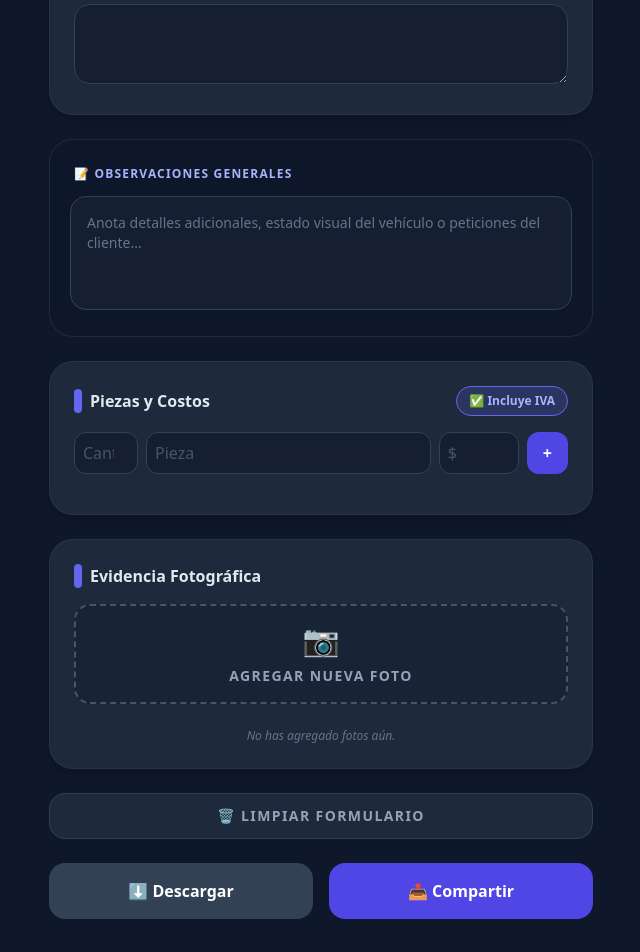
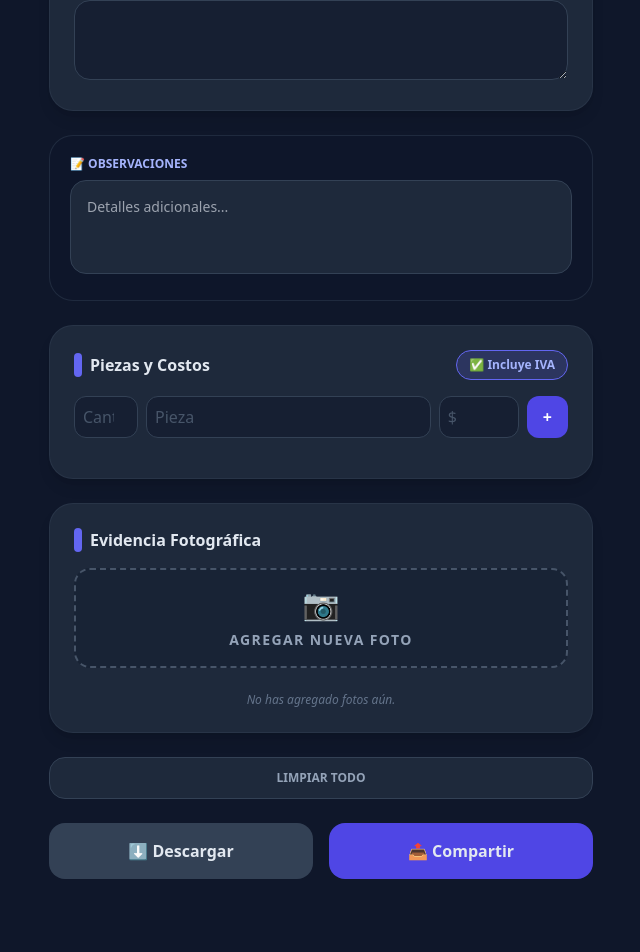
Before and after one commit to EVILI3UNNYS/Taller-Mecanico, a React (Vite) app: page / in a window 1280 px wide. Shown: the part 627-1579 px from the top of the page, without its empty margins (319-959 px from the left). Built offline with nearby package versions, Linux system fonts and the light colour scheme; the HTML template or start-up script is replaced by a standard one.

Commit message:
Update: VIN limit a 20 y corrección de build nativo

```diff
--- a/electron/preload.js
+++ b/electron/preload.js
@@ -1,5 +1,6 @@
 const { contextBridge, ipcRenderer } = require('electron');
 
 contextBridge.exposeInMainWorld('electronAPI', {
-  leerPdfAuto: (filePath) => ipcRenderer.invoke('leer-pdf-auto', filePath)
+  leerPdfAuto: (filePath) => ipcRenderer.invoke('leer-pdf-auto', filePath),
+  savePdf: (base64Data, fileName) => ipcRenderer.invoke('save-pdf', base64Data, fileName)
 });
--- a/src/components/forms/VehicleForm.jsx
+++ b/src/components/forms/VehicleForm.jsx
@@ -15,7 +15,7 @@ const VehicleForm = ({ formData, setFormData }) => {
         <Input label="Kilometraje" value={formData.km} onChange={v => up('km', v)} />
         <Input label="Placa" required uppercase value={formData.placa} onChange={v => up('placa', v)} />
         {/* Límite de 8 caracteres aquí */}
-        <Input label="No. Serie" required uppercase maxLength={18} value={formData.noSerie} onChange={v => up('noSerie', v)} />
+        <Input label="No. Serie" required uppercase maxLength={20} value={formData.noSerie} onChange={v => up('noSerie', v)} />
       </div>
 
       <Input label="No. Económico (Opcional)" value={formData.noEconomico} onChange={v => up('noEconomico', v)} uppercase />
--- a/src/pages/NuevaEntrada.jsx
+++ b/src/pages/NuevaEntrada.jsx
@@ -4,8 +4,6 @@ import RefaccionesForm from '../components/forms/RefaccionesForm';
 import PhotoCapture from '../components/camera/PhotoCapture';
 import { useCamera } from '../hooks/useCamera';
 import { generarPDFReporte } from '../services/pdfGenerator';
-import { Filesystem, Directory } from '@capacitor/filesystem';
-import { Share } from '@capacitor/share';
 
 const NuevaEntrada = () => {
   const [formData, setFormData] = useState({
@@ -50,22 +48,43 @@ const NuevaEntrada = () => {
     setPhotos([]);
   };
 
-  const crearArchivoPDF = async () => {
-    const base64PDF = await generarPDFReporte(formData, photos);
-    const fecha = new Date().toISOString().split('T')[0];
-    const fileName = `Reporte_${formData.placa}_${fecha}.pdf`;
-    return { base64: base64PDF, fileName };
-  };
+  const handleAction = async (tipo) => {
+    if (!formData.placa || !formData.cliente) {
+      return alert("Por favor escribe al menos el nombre del Cliente y las Placas.");
+    }
 
-  const handleAction = async (tipo) => {
-    if (!formData.placa || !formData.noSerie || !formData.cliente || !formData.reporte) {
-      return alert("Completa los campos obligatorios *");
-    }
     setIsSaving(true);
     try {
-      const { base64, fileName } = await crearArchivoPDF();
+      const base64 = await generarPDFReporte(formData, photos);
+      const fileName = `Reporte_${formData.placa || 'Sin_Placa'}.pdf`;
 
-      // Write the PDF to the device's filesystem (Documents directory)
+      // --- LÓGICA PARA NAVEGADOR (PC) ---
+      if (!window.Capacitor && !window.electronAPI) {
+        const byteCharacters = atob(base64);
+        const byteNumbers = new Array(byteCharacters.length);
+        for (let i = 0; i < byteCharacters.length; i++) {
+          byteNumbers[i] = byteCharacters.charCodeAt(i);
+        }
+        const byteArray = new Uint8Array(byteNumbers);
+        const blob = new Blob([byteArray], { type: 'application/pdf' });
+
+        const url = URL.createObjectURL(blob);
+        const a = document.createElement('a');
+        a.href = url;
+        a.download = fileName;
+        document.body.appendChild(a);
+        a.click();
+        document.body.removeChild(a);
+        URL.revokeObjectURL(url);
+
+        if (tipo === 'share') alert("En PC usa 'Descargar' para compartir el archivo manualmente.");
+      }
+      // --- LÓGICA PARA ANDROID (CAPACITOR) ---
+      else if (window.Capacitor) {
+        // Importación dinámica para evitar errores si no está instalada la librería
+        const { Filesystem, Directory } = await import('@capacitor/filesystem');
+        const { Share } = await import('@capacitor/share');
+
         const result = await Filesystem.writeFile({
           path: fileName,
           data: base64,
@@ -73,77 +92,52 @@ const NuevaEntrada = () => {
         });
 
         if (tipo === 'share') {
-        // Use Capacitor Share plugin to share the file natively
-        await Share.share({
-          title: 'Reporte de Taller Educar',
-          files: [result.uri],  // Share the saved file's URI
-        });
+          await Share.share({ title: 'Reporte Educar', files: [result.uri] });
         } else {
-        // For "download", the file is saved to Documents. Notify the user.
-        alert(`Archivo descargado y guardado en: ${result.uri}`);
+          alert("Guardado en Documentos");
+        }
       }
     } catch (e) {
       console.error(e);
-      alert('Error al procesar el archivo: ' + e.message);
+      alert('Error: ' + e.message);
     }
     setIsSaving(false);
   };
 
   return (
-    <div className="min-h-screen pb-20 max-w-xl mx-auto px-4">
+    <div className="min-h-screen pb-20 max-w-xl mx-auto px-4 text-slate-200">
       <div className="py-8 text-center">
-        <h1 className="text-3xl font-bold text-slate-100 tracking-tight">Taller Educar</h1>
-        <p className="text-indigo-400/80 text-xs uppercase tracking-widest font-semibold mt-1">Registro de Unidad</p>
+        <h1 className="text-3xl font-bold text-slate-100">EDU-CAR</h1>
+        <p className="text-indigo-400 text-xs uppercase tracking-widest">Sistema de Reportes</p>
       </div>
 
       <div className="space-y-6">
-
         <VehicleForm formData={formData} setFormData={setFormData} />
 
-        {/* SECCIÓN DE COMENTARIOS */}
-        <div className="bg-slate-900/50 border border-slate-700/50 p-5 rounded-3xl space-y-3">
-          <label className="text-indigo-300 text-xs uppercase tracking-widest font-bold ml-1">
-            📝 Observaciones Generales
-          </label>
+        <div className="bg-slate-900/50 border border-slate-700/50 p-5 rounded-3xl">
+          <label className="text-indigo-300 text-xs font-bold uppercase block mb-2">📝 Observaciones</label>
           <textarea
             value={formData.comentarios}
             onChange={(e) => setFormData({...formData, comentarios: e.target.value})}
-            placeholder="Anota detalles adicionales, estado visual del vehículo o peticiones del cliente..."
-            rows="4"
-            className="w-full bg-slate-800/50 border border-slate-700 rounded-2xl p-4 text-slate-200 placeholder:text-slate-500 focus:outline-none focus:ring-2 focus:ring-indigo-500/50 transition-all resize-none text-sm"
+            placeholder="Detalles adicionales..."
+            className="w-full bg-slate-800 border border-slate-700 rounded-2xl p-4 text-sm resize-none focus:ring-2 focus:ring-indigo-500 outline-none"
+            rows="3"
           />
         </div>
 
         <RefaccionesForm formData={formData} setFormData={setFormData} />
+        <PhotoCapture photos={photos} onTakePhoto={handleAddPhoto} onUpdateDescription={handleUpdatePhotoDesc} onRemovePhoto={handleRemovePhoto} />
 
-        <PhotoCapture
-          photos={photos}
-          onTakePhoto={handleAddPhoto}
-          onUpdateDescription={handleUpdatePhotoDesc}
-          onRemovePhoto={handleRemovePhoto}
-        />
-
-        <button
-          onClick={handleLimpiar}
-          className="w-full bg-slate-800 hover:bg-slate-700 text-slate-400 py-3 rounded-2xl transition-colors text-sm font-bold uppercase tracking-widest border border-slate-700 mt-4"
-        >
-          🗑️ Limpiar Formulario
+        <button onClick={handleLimpiar} className="w-full bg-slate-800 text-slate-400 py-3 rounded-2xl text-xs font-bold uppercase border border-slate-700">
+          Limpiar Todo
         </button>
 
         <div className="grid grid-cols-2 gap-4">
-          <button
-            onClick={() => handleAction('download')}
-            disabled={isSaving}
-            className="bg-slate-700 hover:bg-slate-600 text-white py-4 rounded-2xl transition-colors font-bold"
-          >
-            {isSaving ? 'Generando...' : '⬇️ Descargar'}
+          <button onClick={() => handleAction('download')} disabled={isSaving} className="bg-slate-700 py-4 rounded-2xl font-bold">
+            {isSaving ? '...' : '⬇️ Descargar'}
           </button>
-          <button
-            onClick={() => handleAction('share')}
-            disabled={isSaving}
-            className="bg-indigo-600 hover:bg-indigo-500 text-white py-4 rounded-2xl transition-colors font-bold"
-          >
-            {isSaving ? 'Generando...' : '📤 Compartir'}
+          <button onClick={() => handleAction('share')} disabled={isSaving} className="bg-indigo-600 py-4 rounded-2xl font-bold">
+            {isSaving ? '...' : '📤 Compartir'}
           </button>
         </div>
       </div>
--- a/vite.config.js
+++ b/vite.config.js
@@ -4,6 +4,11 @@ import electron from 'vite-plugin-electron/simple'
 
 export default defineConfig({
   base: './', // <-- ¡Esta es la línea mágica que evita la pantalla blanca!
+  build: {
+    rollupOptions: {
+      external: ['@capacitor/core', '@capacitor/filesystem', '@capacitor/share']
+    }
+  },
   plugins: [
     react(),
     electron({
```
Also changed, not shown: electron/main.js (+22 -1 lines), package.json (+5 -3 lines), 5 other files (tests, documents, lock files or other folders). Lines whose indentation alone changed are shown as unchanged.
